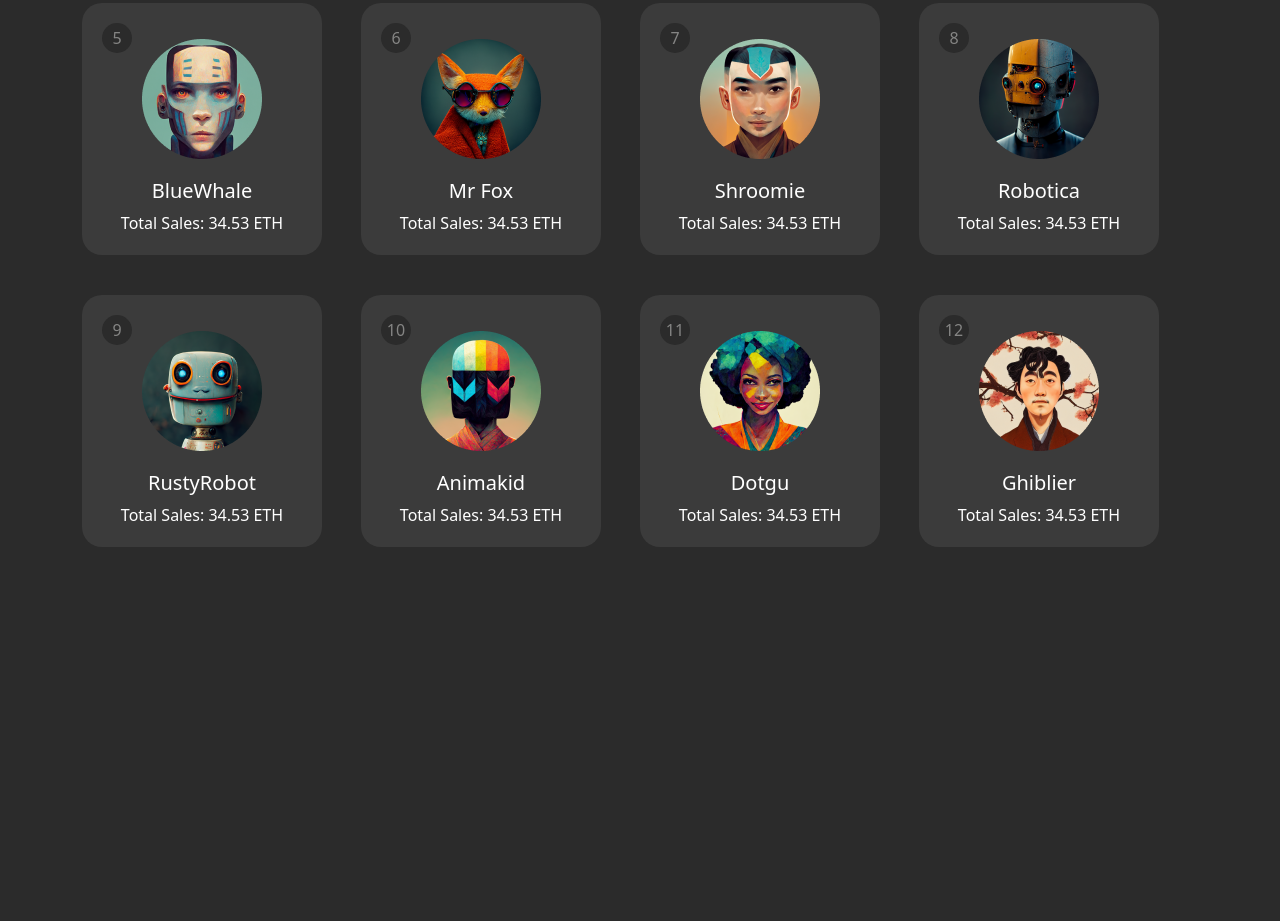
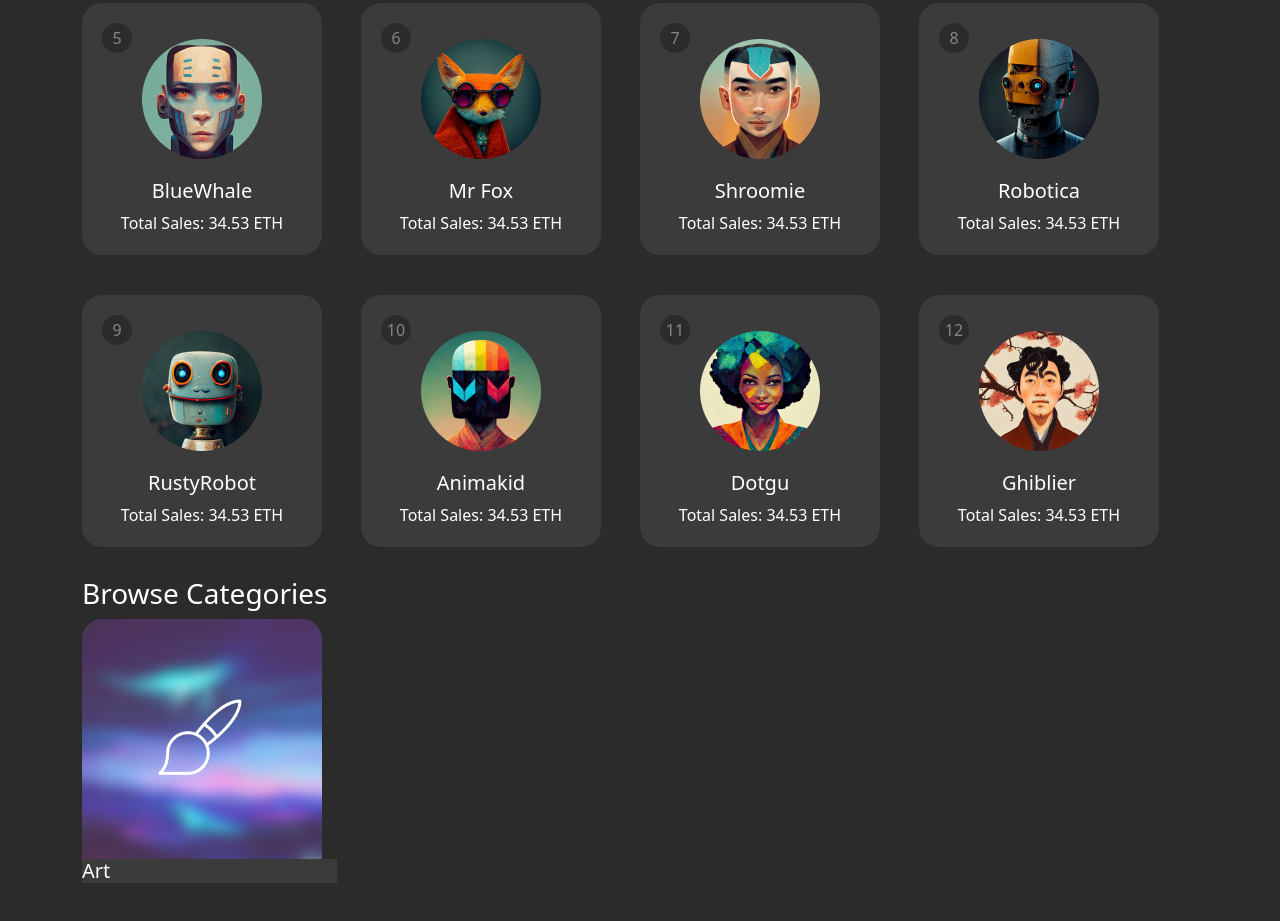
Before and after one commit to wahyunup/NFT-Marketplace-Landing---Page, a plain HTML site: page index.html in a window 1280 px wide. Shown: the part 2064-2985 px from the top of the page. Before the commit the page ends 2611 px from the top, so only its background shows below. Drawn offline with nearby package versions, Linux system fonts and the light colour scheme.

Commit message:
add image

```diff
--- a/asset/css/style.css
+++ b/asset/css/style.css
@@ -170,6 +170,10 @@ body h1{
     padding-bottom: 40px;
 }
 
+.Categories-name{
+    background-color: #3B3B3B;
+}
+
 @media(max-width: 1000px){
     .button-primary{
         width: 100%;
--- a/index.html
+++ b/index.html
@@ -337,8 +337,23 @@
             </section>
             <!-- End Top Creator -->
 
+            <!-- Start Browse Categori -->
+                <section>
+                    <div class="container browse-cate">
+                        <div class="row d-flex" style="padding-bottom: 30px; padding-top: 30px;">
+                            <h3>Browse Categories</h3>
 
-
+                            <div class="row">
+                                <div class="col-lg-3">
+                                    <img src="asset/images/Browse Categories/Photo & Icon 1.png" alt="">
+                                    <div class="Categories-name">
+                                        <h5>Art</h5>
+                                    </div>
+                                </div>
+                            </div>
+                        </div>
+                </section>
+            <!-- End Browse Categori -->
 
 
 
```
Also changed, not shown: asset/images/Browse Categories/Category Icon 2.png (added), asset/images/Browse Categories/Category Icon 3.png (added), asset/images/Browse Categories/Category Icon 8.png (added), asset/images/Browse Categories/Photo & Icon 1.png (added), asset/images/Browse Categories/Photo & Icon 4.png (added), asset/images/Browse Categories/Photo & Icon 5.png (added), asset/images/Browse Categories/Photo & Icon 6.png (added), asset/images/Browse Categories/Photo & Icon 7.png (added).
